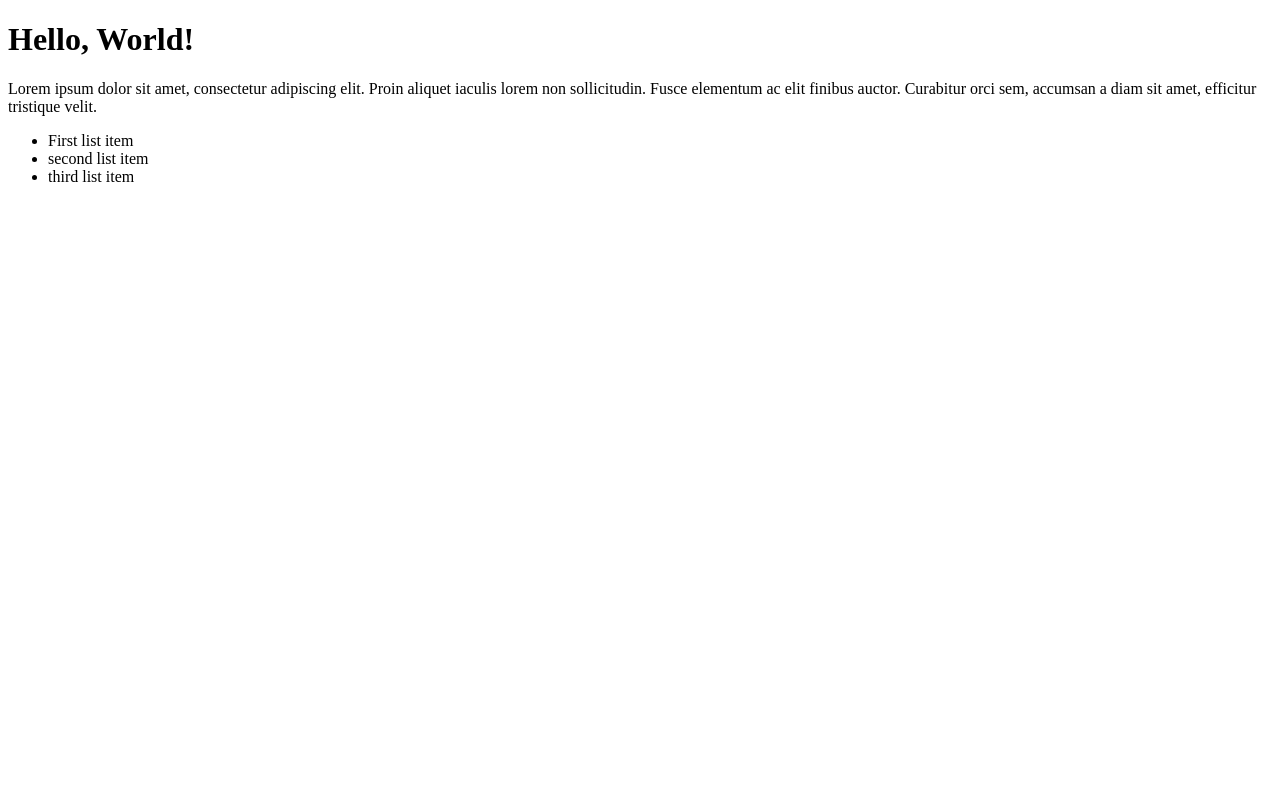
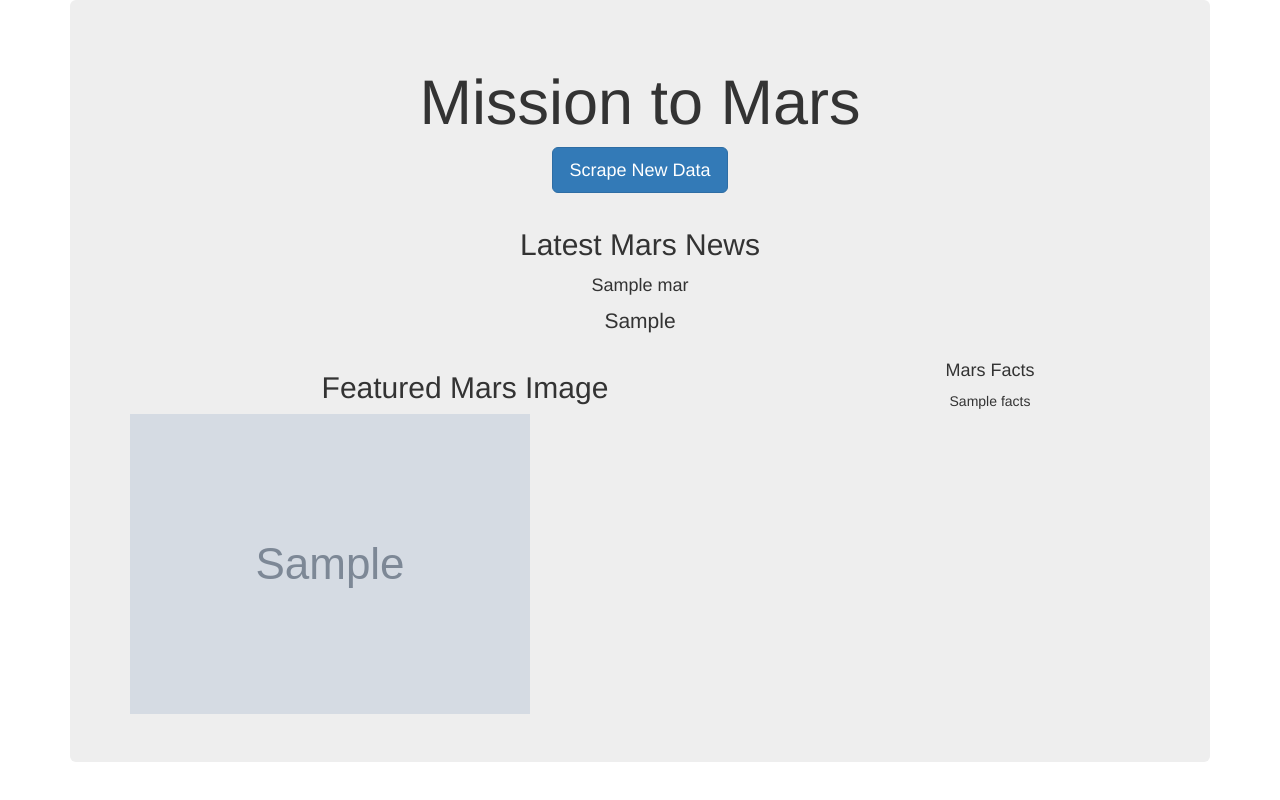
Before and after one commit to Kyle2Miles93/Mission-to-Mars, a Flask app: page / in a window 1280 px wide. Run offline with Flask 2, Linux system fonts and the light colour scheme; grey boxes marked "Sample" are stand-in pictures; a database or web service that is not in the repository returns one stand-in record (values such as "Sample title"); some libraries are stand-ins or nearby versions.

Commit message:
modified files.

```diff
--- a/Scraping.py
+++ b/Scraping.py
@@ -5,12 +5,11 @@ import pandas as pd
 import datetime as dt
 from webdriver_manager.chrome import ChromeDriverManager
 
-executable_path = {'executable_path': ChromeDriverManager().install()}
-browser = Browser('chrome', **executable_path, headless=True)
 
 def scrape_all():
-   # Initiate headless driver for deployment
-    browser = Browser('chrome', **executable_path, headless=True)
+    # Initiate headless driver for deployment
+    executable_path = {'executable_path': ChromeDriverManager().install()}
+    browser = Browser('chrome', **executable_path, headless=False)
 
     news_title, news_paragraph = mars_news(browser)
 
@@ -93,7 +92,7 @@ def mars_facts():
         return None
 
     # Assign columns and set index of DataFrame
-    df.columns=['description', 'Mars']
+    df.columns=['Description', 'Mars']
     df.set_index('Description', inplace=True)
 
     # Convert dataframe into HTML
--- a/app.py
+++ b/app.py
@@ -1,6 +1,7 @@
 from flask import Flask, render_template, request, redirect
 from flask_pymongo import PyMongo
 import Scraping
+
 
 app = Flask(__name__)
 
@@ -18,7 +19,7 @@ def scrape():
     mars = mongo.db.mars
     mars_data = Scraping.scrape_all()
     mars.update({}, mars_data, upsert=True)
-    return redirect('/', code=302)
+    return "Scraping Sucessful!"
 
 if __name__ == "__main__":
-   app.run()
+   app.run(debug=True)
--- a/templates/index.html
+++ b/templates/index.html
@@ -1,21 +1,48 @@
 <!DOCTYPE html>
 <html lang="en">
 <head>
-    <meta charset="UTF-8">
-    <meta name="viewport" content="width=device-width, initial-scale=1.0">
+    <meta charset="UTF-8"/>
+    <meta name="viewport" content="width=device-width, initial-scale=1.0"/>
+    <meta http-equiv="X-UA-Compatible" content="ie=edge" />
     <title>Document</title>
+    <link
+        rel="stylesheet"
+        href="https://maxcdn.bootstrapcdn.com/bootstrap/3.3.7/css/bootstrap.min.css"
+        />
 </head>
 <body>
-    <h1>Hello, World!</h1>
-    <p>
-        Lorem ipsum dolor sit amet, consectetur adipiscing elit. Proin aliquet
-     iaculis lorem non sollicitudin. Fusce elementum ac elit finibus auctor.
-     Curabitur orci sem, accumsan a diam sit amet, efficitur tristique velit.
-    </p>
-    <ul>
-        <li>First list item</li>
-        <li>second list item</li>
-        <li>third list item</li>
-    </ul>
+    <div class="container">
+        <!--Add Jumbotron to Header-->
+        <div class="jumbotron text-center">
+            <h1>Mission to Mars</h1>
+            <p><a class="btn btn-primary btn-lg" href="/scrape"
+                        role="button">Scrape New Data</a></p>
+        <!-- Mars News -->
+        <div class="row" id="mars news">
+            <div class="col-md-12">
+                <div class="media">
+                    <div class="media-body">
+                        <h2>Latest Mars News</h2>
+                        <h4 class="media heading">{{mars.news_title}}</h4>
+                        <p>{{mars.news_paragraph}}</p>
+                    </div>
+                </div>
+            </div>
+        </div>
+        <!-- Mars Featured Image -->
+        <div class="row" id="mars-featured-image">
+            <div class="col-md-8">
+                <h2>Featured Mars Image</h2>
+                <img src="{{ mars.featured_image }}" class="img-responsive"alt="Responsive image">
+            </div>
+            <div class="col-md-4">
+            <!-- Mars Facts -->
+            <div class="row" id="mars-facts">
+              <h4>Mars Facts</h4>
+              {{ mars.facts | safe }}
+            </div>
+          </div>
+        </div>
+    </div >
   </body>
 </html>
```
Also changed, not shown: 1 other file.
